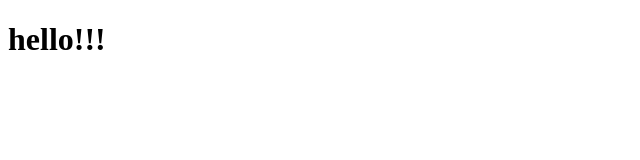
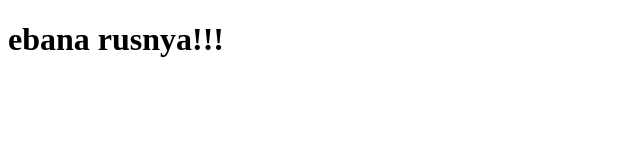
Before and after one commit to shumeiko92/test_git, a plain HTML site: page index.html in a window 1280 px wide. Shown: the whole page, without its empty margins (0-640 px from the left). Drawn offline with Linux system fonts and the light colour scheme.

Commit message:
new text

```diff
--- a/index.html
+++ b/index.html
@@ -8,7 +8,7 @@
 </head>
 <body>
     <h1>
-        hello!!!
+        ebana rusnya!!!
     </h1>
 
 </body>
```
